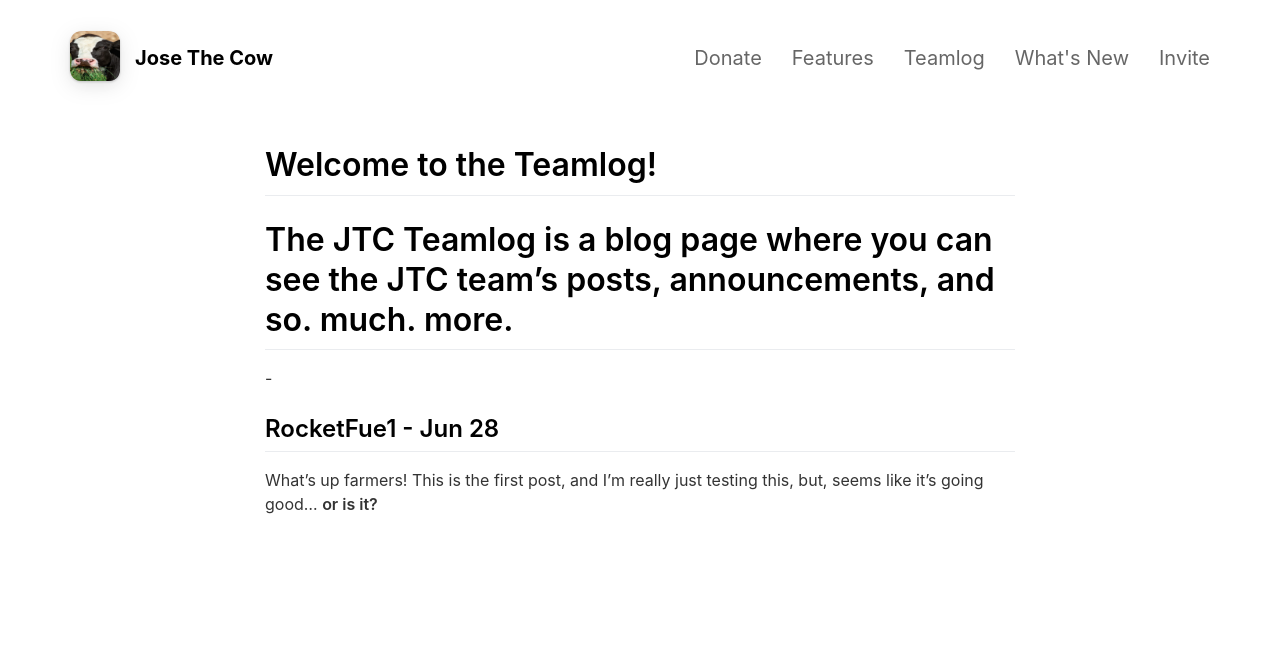
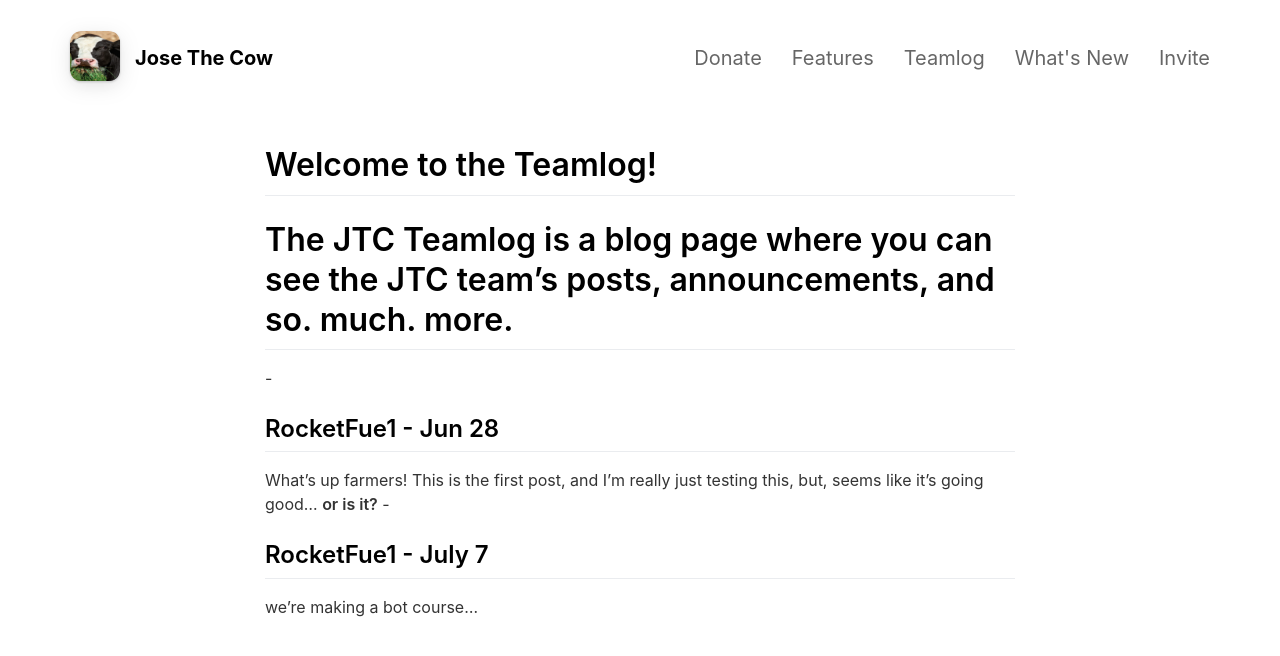
Before and after one commit to josethecow/josethecow.github.io, a Jekyll site: the page built from _pages/teamlog.md, in a window 1280 px wide. Shown: the top 656 px of the page. Built offline with Jekyll 4.4.1, drawn with Linux system fonts in a browser that asks for light colours; nearby versions of some CDN libraries.

Commit message:
Update teamlog.md

```diff
--- a/_pages/teamlog.md
+++ b/_pages/teamlog.md
@@ -8,3 +8,6 @@ include_in_header: true
 -
 ## RocketFue1 - Jun 28
 What's up farmers! This is the first post, and I'm really just testing this, but, seems like it's going good... **or is it?**
+-
+## RocketFue1 - July 7
+we're making a bot course...
```
